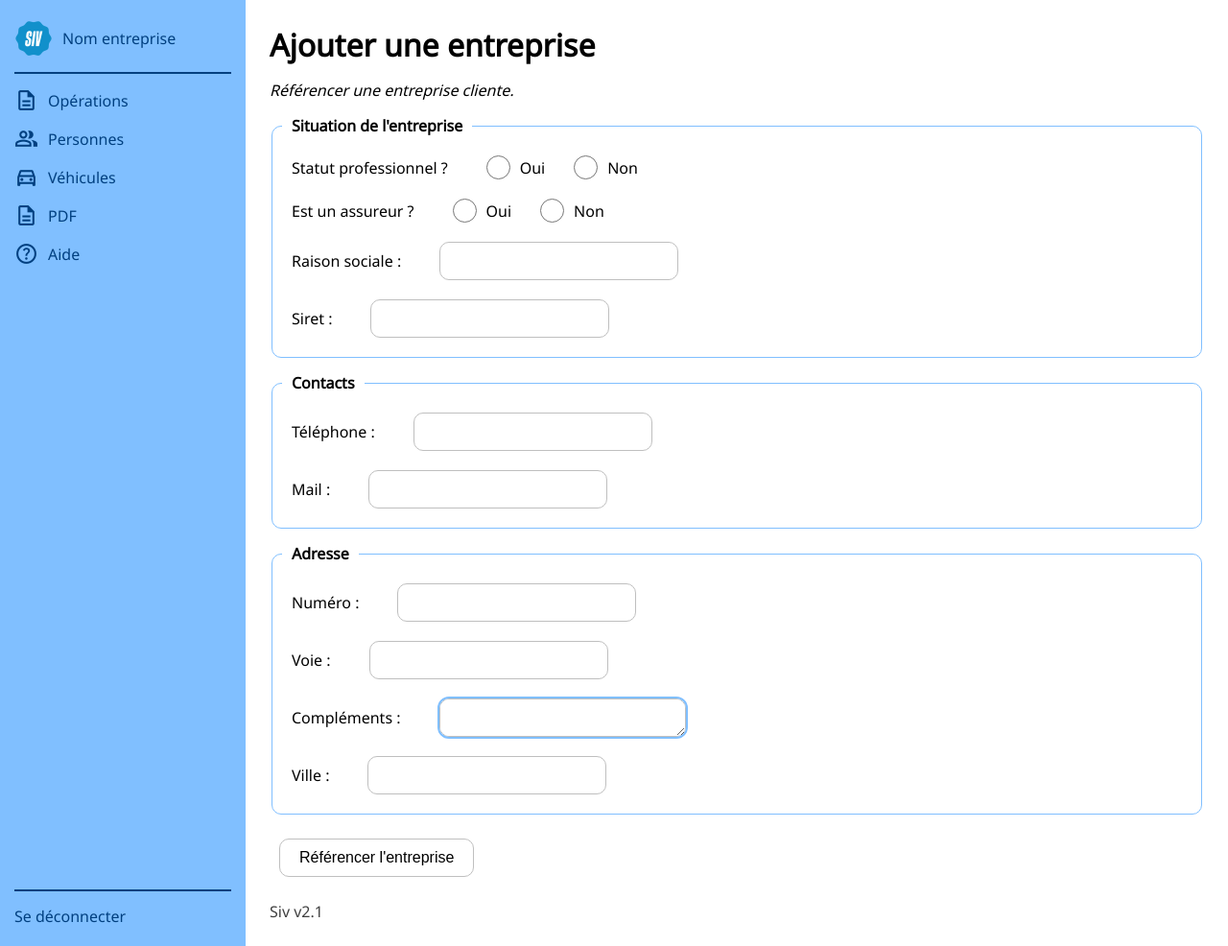
After one commit to Rayan-El-Manssouri/sivV2, a PHP site: page /sivV2/public/connexion/confirmer/DeclarationAchat/people/add_moral.php in a window 1280 px wide. The commit adds this page. Shown: the whole page at 96% size. Run offline with PHP 8.4, Linux system fonts and the light colour scheme.

Commit message:
feat : Redesign formulaires personnes
- Améliorations style input.
- Redesign page formulaire personne physique et morale.

```diff
--- a/private/style/input.css
+++ b/private/style/input.css
@@ -20,7 +20,8 @@ input[type=text],
 input[type=time],
 input[type=url],
 input[type=week],
-progress
+progress,
+textarea
 /* All */
 {
      margin : 10px;
@@ -56,7 +57,8 @@ input[type=tel],
 input[type=text],
 input[type=time],
 input[type=url],
-input[type=week]
+input[type=week],
+textarea
 {
      height: 40px;
 }
@@ -77,7 +79,8 @@ input[type=tel],
 input[type=text],
 input[type=time],
 input[type=url],
-input[type=week]
+input[type=week],
+textarea
 {
      padding : 10px 20px;
      border : 1px rgb(191, 191, 191) solid;
@@ -116,7 +119,8 @@ input[type=tel],
 input[type=text],
 input[type=time],
 input[type=url],
-input[type=week]
+input[type=week],
+textarea
 {
      border-radius: 10px;
 }
@@ -134,7 +138,58 @@ input[type=tel]:focus,
 input[type=text]:focus,
 input[type=time]:focus,
 input[type=url]:focus,
-input[type=week]:focus
+input[type=week]:focus,
+textarea
 {
      outline: solid 2px var(--accentColorLight);
 }
+
+input[type=submit]
+{
+     align-self: flex-start;
+}
+
+
+/* Fieldsets */
+
+fieldset
+{
+     border : 1px solid var(--accentColorLight);
+     border-radius: 10px;
+     padding : 10px;
+}
+
+fieldset legend
+{
+     font-weight: bold;
+     padding : 0 10px;
+}
+
+fieldset > div > label
+{
+     margin : 10px;
+}
+
+fieldset > div,
+fieldset > div > div
+{
+     display: flex;
+     gap : 20px;
+}
+
+fieldset > div,
+fieldset > div > div > div
+{
+     display: flex;
+     align-items: center;
+}
+
+
+/* Forms */
+
+.form
+{
+     display: flex;
+     flex-direction: column;
+     gap : 15px;
+}
--- /dev/null
+++ b/public/connexion/confirmer/DeclarationAchat/people/add_moral.php
@@ -0,0 +1,100 @@
+<!DOCTYPE html>
+<html lang="fr">
+<head>
+    <meta charset="UTF-8">
+    <meta name="viewport" content="width=device-width, initial-scale=1">
+    <link rel="preconnect" href="https://fonts.googleapis.com">
+    <link rel="preconnect" href="https://fonts.gstatic.com" crossorigin>
+    <link href="https://fonts.googleapis.com/css2?family=Noto+Sans&display=swap" rel="stylesheet">
+    <link rel="stylesheet" href="https://fonts.googleapis.com/css2?family=Material+Symbols+Outlined:opsz,wght,FILL,GRAD@48,400,0,0" />
+    <link href="http://localhost/sivV2/private/style/common.css" rel="stylesheet">
+    <link href="http://localhost/sivV2/private/src/logo2.png" rel="icon">
+    <title>Ajouter une entreprise</title>
+</head>
+<body>
+     <?php require_once '../../../../../private/php/sidebar.php'; ?>
+     <div id="content">
+          <header>
+               <h1>Ajouter une entreprise</h1>
+               <em>Référencer une entreprise cliente.</em>
+          </header>
+          <section>
+               <form method="POST" class="form">
+                    <fieldset>
+                         <legend>Situation de l'entreprise</legend>
+                         <div>
+                              <label>Statut professionnel ?</label>
+                              <div>
+                                   <div><input type="radio" name="pro" value="0"><label>Oui</label></div>
+                                   <div><input type="radio" name="pro" value="1"><label>Non</label></div>
+                              </div>
+                         </div>
+                         <div>
+                              <label>Est un assureur ?</label>
+                              <div>
+                                   <div><input type="radio" name="assureur" value="0"><label>Oui</label></div>
+                                   <div><input type="radio" name="assureur" value="1"><label>Non</label></div>
+                              </div>
+                         </div>
+                         <div>
+                              <label>Raison sociale : </label>
+                              <div>
+                                   <div><input type="text" name="raison_sociale"></div>
+                              </div>
+                         </div>
+                         <div>
+                              <label>Siret : </label>
+                              <div>
+                                   <div><input type="text" name="siret"></div>
+                              </div>
+                         </div>
+                    </fieldset>
+                    <fieldset>
+                         <legend>Contacts</legend>
+                         <div>
+                              <label>Téléphone : </label>
+                              <div>
+                                   <div><input type="tel" name="telephone"></div>
+                              </div>
+                         </div>
+                         <div>
+                              <label>Mail : </label>
+                              <div>
+                                   <div><input type="email" name="mail"></div>
+                              </div>
+                         </div>
+                    </fieldset>
+                    <fieldset>
+                         <legend>Adresse</legend>
+                         <div>
+                              <label>Numéro : </label>
+                              <div>
+                                   <div><input type="text" name="numero_adresse"></div>
+                              </div>
+                         </div>
+                         <div>
+                              <label>Voie : </label>
+                              <div>
+                                   <div><input type="text" name="voie_adresse"></div>
+                              </div>
+                         </div>
+                         <div>
+                              <label>Compléments : </label>
+                              <div>
+                                   <div><textarea name="complement_adresse"></textarea></div>
+                              </div>
+                         </div>
+                         <div>
+                              <label>Ville : </label>
+                              <div>
+                                   <div><input type="text" name="ville_adresse"></div>
+                              </div>
+                         </div>
+                    </fieldset>
+                    <input type="submit" value="Référencer l'entreprise">
+               </form>
+          </section>
+          <?php require_once '../../../../../private/php/footer.php'; ?>
+     </div>
+</body>
+</html>
```
Also changed, not shown: public/connexion/confirmer/DeclarationAchat/people/add_physical.php (added, +116 -0 lines), public/connexion/confirmer/DeclarationAchat/people/index.php (+9 -3 lines).
